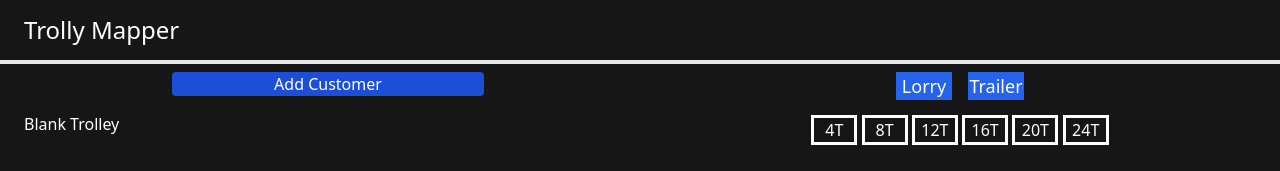
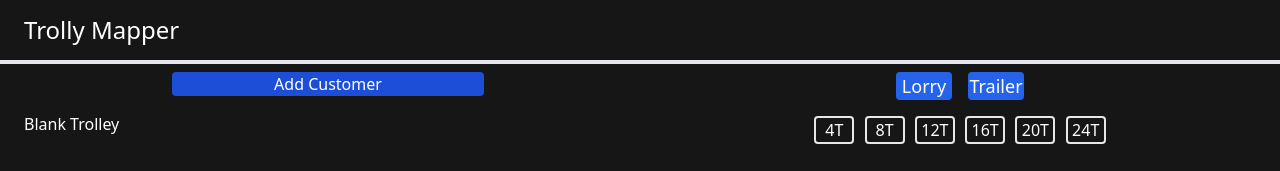
Before and after one commit to LGRV-alt/trolley-mapper, a React (Vite) app: page / in a window 1280 px wide. Shown: the top 171 px of the page. Built offline with nearby package versions, Linux system fonts and the light colour scheme.

Commit message:
small fixes
fixes where no trolley value is passed into the customer section

```diff
--- a/src/components/Customer.jsx
+++ b/src/components/Customer.jsx
@@ -7,13 +7,13 @@ function Customer({ customerList, onClick }) {
         <div
           key={index}
           onClick={() => onClick([item.name])}
-          className=" lg:w-1/2 w-full h-12 lg:grid lg:grid-rows-1 lg:grid-cols-[40%_30%_20%] flex gap-2   hover:text-blue-500 hover:cursor-pointer"
+          className=" lg:w-1/2 w-full h-12 lg:grid lg:grid-rows-1 lg:grid-cols-[40%_30%_20%] flex gap-2"
         >
-          <h3 className="flex lg:text-lg ml-2 items-center sm:text-base">
+          <h3 className="flex lg:text-lg ml-2 items-center sm:text-base  hover:text-blue-500 hover:cursor-pointer">
             {item.name}
           </h3>
-          {item.trollies.length > 0 ? (
-            <p className="text-red-500 flex justify-center items-center">
+          {item.trollies ? (
+            <p className="text-red-500 flex justify-center items-center ">
               {" "}
               {item.trollies}T
             </p>
@@ -25,6 +25,4 @@ function Customer({ customerList, onClick }) {
   );
 }
 
-// {item.name} {item.trollies} {item.extras}
-
 export default Customer;
--- a/src/components/VechicleSection.jsx
+++ b/src/components/VechicleSection.jsx
@@ -29,13 +29,13 @@ function VechicleSection({ customerName }) {
       <div className="mb-2">
         <button
           onClick={handleLorry}
-          className="mr-4 text-lg bg-blue-600 w-14 hover:bg-blue-300"
+          className="mr-4 text-lg rounded bg-blue-600 w-14 hover:bg-blue-300"
         >
           Lorry
         </button>
         <button
           onClick={handleTrailer}
-          className="text-lg bg-blue-600 w-14 hover:bg-blue-300"
+          className="text-lg rounded bg-blue-600 w-14 hover:bg-blue-300"
         >
           Trailer
         </button>
--- a/src/components/trollySelector.jsx
+++ b/src/components/trollySelector.jsx
@@ -10,7 +10,7 @@ function TrollySelector({ lorry, setGridItems }) {
     <div className=" flex justify-evenly items-center w-1/2 h-7 mt-2">
       {lorry.map((item, index) => (
         <button
-          className="hover:bg-blue-500 hover:text-black w-10 outline"
+          className="hover:bg-blue-500 hover:text-black w-10 border-2 rounded"
           onClick={() => generateGrid(item)}
           key={index}
         >
```
